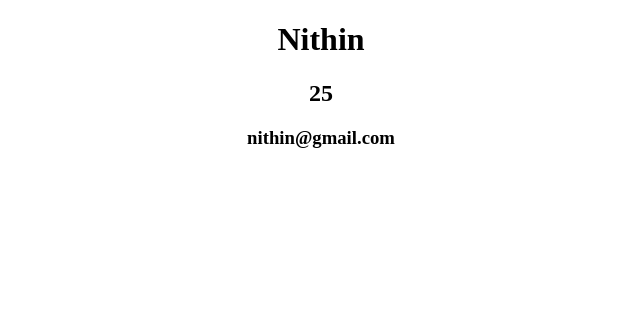
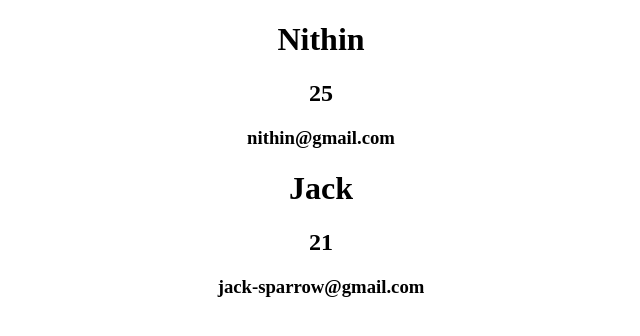
Before and after one commit to nithinshibu/react-for-beginners, a React (Create React App) app: page / in a window 1280 px wide. Shown: the top 336 px of the page, without its empty margins (319-959 px from the left). Built offline with nearby package versions, Linux system fonts and the light colour scheme.

Commit message:
Modified the user component

```diff
--- a/src/App.js
+++ b/src/App.js
@@ -3,18 +3,19 @@
 function App() {
   return (
     <div className="App">
-      <User />
+      <User name="Nithin" age={25} email="nithin@gmail.com" />
+      <User name="Jack" age={21} email="jack-sparrow@gmail.com" />
     </div>
   );
 }
 
 //this is a react component
-const User = () => {
+const User = (props) => {
   return (
     <div>
-      <h1>Nithin</h1>
-      <h2>25</h2>
-      <h3>nithin@gmail.com</h3>
+      <h1>{props.name}</h1>
+      <h2>{props.age}</h2>
+      <h3>{props.email}</h3>
     </div>
   );
 };
```
